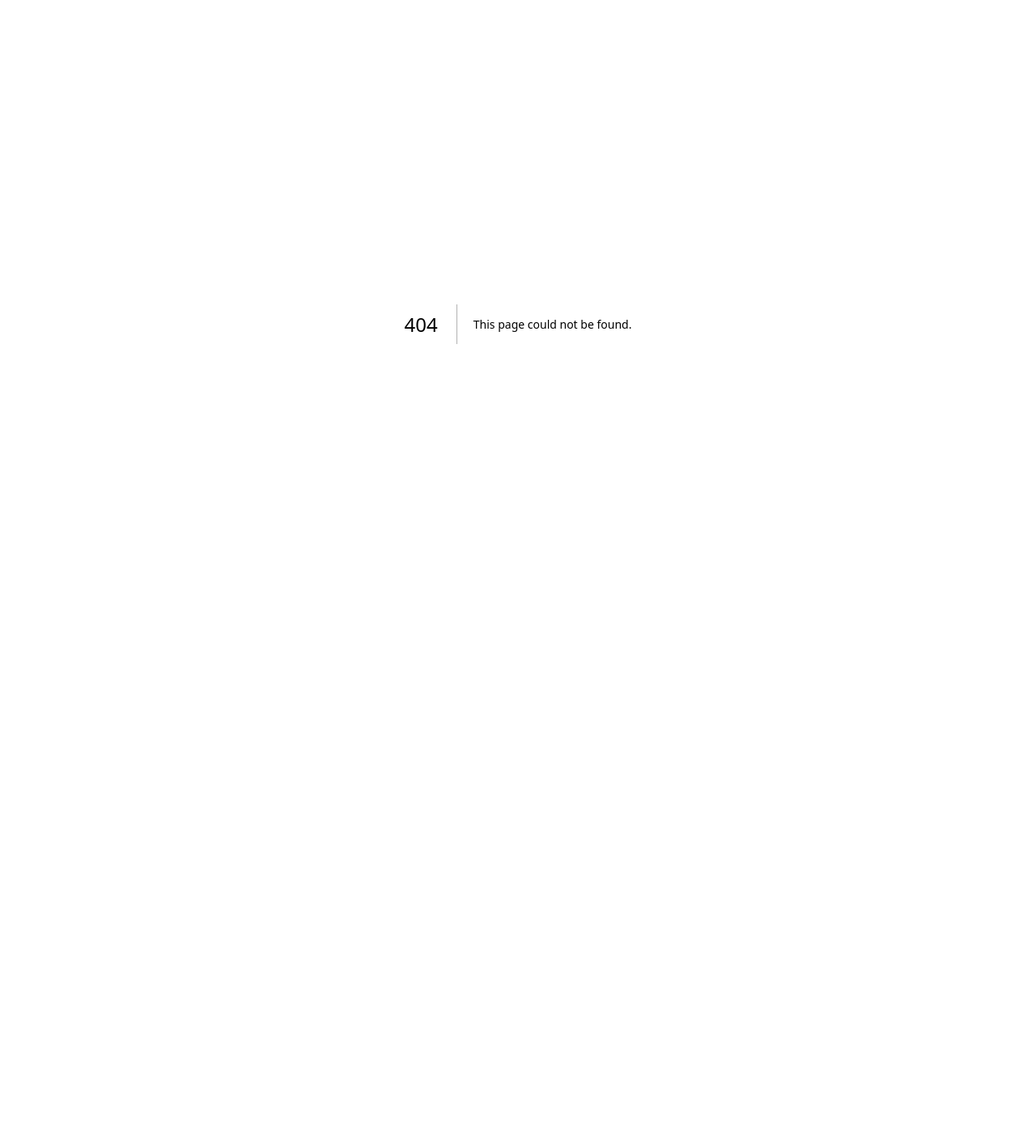
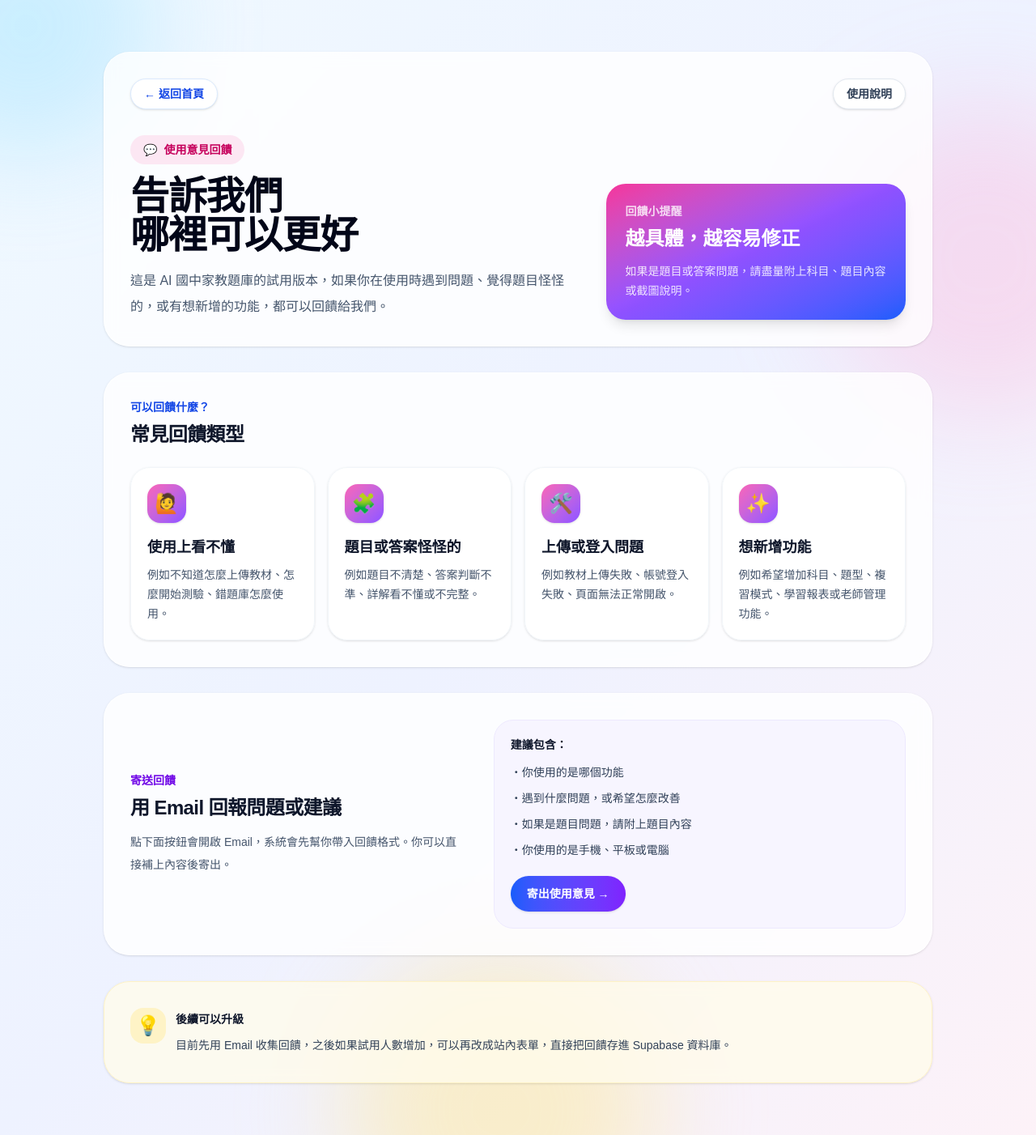
Before and after one commit to opceagle2026/ai-junior-tutor, a Next.js app: page /feedback in a window 1280 px wide. Before the commit this address had no page. Shown: the whole page at 81% size. Before the commit the page ends 800 px from the top, so only its background shows below. Built offline with nearby package versions, Linux system fonts and the light colour scheme.

Commit message:
新增使用意見回饋入口

```diff
--- /dev/null
+++ b/app/feedback/page.tsx
@@ -0,0 +1,189 @@
+import Link from "next/link";
+
+const feedbackTypes = [
+  {
+    title: "使用上看不懂",
+    description: "例如不知道怎麼上傳教材、怎麼開始測驗、錯題庫怎麼使用。",
+    icon: "🙋",
+  },
+  {
+    title: "題目或答案怪怪的",
+    description: "例如題目不清楚、答案判斷不準、詳解看不懂或不完整。",
+    icon: "🧩",
+  },
+  {
+    title: "上傳或登入問題",
+    description: "例如教材上傳失敗、帳號登入失敗、頁面無法正常開啟。",
+    icon: "🛠️",
+  },
+  {
+    title: "想新增功能",
+    description: "例如希望增加科目、題型、複習模式、學習報表或老師管理功能。",
+    icon: "✨",
+  },
+];
+
+export default function FeedbackPage() {
+  const feedbackEmail = "sandrine0916@gmail.com";
+  const mailSubject = encodeURIComponent("AI 國中家教題庫使用意見回饋");
+  const mailBody = encodeURIComponent(`您好，我想回饋 AI 國中家教題庫：
+
+1. 我使用的功能：
+例如：上傳教材／線上測驗／錯題庫／錯題複習／學習統計／後台管理
+
+2. 遇到的問題或建議：
+
+
+3. 如果是題目問題，請貼上題目內容或截圖說明：
+
+
+4. 使用裝置：
+例如：手機／平板／電腦
+
+謝謝。`);
+
+  return (
+    <main className="relative min-h-screen overflow-hidden bg-gradient-to-br from-sky-50 via-indigo-50 to-pink-50 px-6 py-10 text-slate-900 sm:py-16">
+      <div
+        className="pointer-events-none absolute left-[-8rem] top-[-8rem] h-80 w-80 rounded-full bg-sky-300/30 blur-3xl"
+        aria-hidden="true"
+      />
+      <div
+        className="pointer-events-none absolute right-[-8rem] top-32 h-96 w-96 rounded-full bg-pink-300/30 blur-3xl"
+        aria-hidden="true"
+      />
+      <div
+        className="pointer-events-none absolute bottom-[-10rem] left-1/3 h-96 w-96 rounded-full bg-amber-200/40 blur-3xl"
+        aria-hidden="true"
+      />
+
+      <div className="relative mx-auto flex w-full max-w-5xl flex-col gap-8">
+        <header className="overflow-hidden rounded-[2rem] border border-white/70 bg-white/80 p-6 shadow-sm backdrop-blur sm:p-8">
+          <div className="flex flex-col gap-4 sm:flex-row sm:items-center sm:justify-between">
+            <Link
+              href="/"
+              className="inline-flex w-fit items-center rounded-full border border-blue-100 bg-white px-4 py-2 text-sm font-semibold text-blue-700 shadow-sm hover:bg-blue-50"
+            >
+              ← 返回首頁
+            </Link>
+
+            <Link
+              href="/about"
+              className="inline-flex w-fit rounded-full border border-slate-200 bg-white px-4 py-2 text-sm font-bold text-slate-700 shadow-sm hover:border-blue-200 hover:bg-blue-50 hover:text-blue-700"
+            >
+              使用說明
+            </Link>
+          </div>
+
+          <div className="mt-8 grid gap-8 lg:grid-cols-[1.2fr_0.8fr] lg:items-end">
+            <div>
+              <div className="inline-flex w-fit items-center gap-2 rounded-full bg-pink-100 px-4 py-2 text-sm font-bold text-pink-700">
+                <span aria-hidden="true">💬</span>
+                使用意見回饋
+              </div>
+
+              <h1 className="mt-4 text-4xl font-black tracking-tight text-slate-950 sm:text-5xl">
+                告訴我們
+                <br />
+                哪裡可以更好
+              </h1>
+
+              <p className="mt-4 max-w-2xl text-base leading-8 text-slate-600">
+                這是 AI 國中家教題庫的試用版本，如果你在使用時遇到問題、覺得題目怪怪的，或有想新增的功能，都可以回饋給我們。
+              </p>
+            </div>
+
+            <div className="rounded-3xl bg-gradient-to-br from-pink-500 via-violet-500 to-blue-600 p-6 text-white shadow-lg">
+              <p className="text-sm font-semibold text-white/80">
+                回饋小提醒
+              </p>
+              <p className="mt-2 text-2xl font-black">
+                越具體，越容易修正
+              </p>
+              <p className="mt-3 text-sm leading-6 text-white/85">
+                如果是題目或答案問題，請盡量附上科目、題目內容或截圖說明。
+              </p>
+            </div>
+          </div>
+        </header>
+
+        <section className="rounded-[2rem] border border-white/70 bg-white/80 p-6 shadow-sm backdrop-blur sm:p-8">
+          <div className="mb-6">
+            <p className="text-sm font-bold text-blue-700">可以回饋什麼？</p>
+            <h2 className="mt-2 text-2xl font-black tracking-tight text-slate-900">
+              常見回饋類型
+            </h2>
+          </div>
+
+          <div className="grid gap-4 sm:grid-cols-2 lg:grid-cols-4">
+            {feedbackTypes.map((type) => (
+              <div
+                key={type.title}
+                className="rounded-3xl border border-slate-100 bg-white/90 p-5 shadow-sm"
+              >
+                <div className="flex h-12 w-12 items-center justify-center rounded-2xl bg-gradient-to-br from-pink-400 to-violet-500 text-2xl shadow-sm">
+                  {type.icon}
+                </div>
+
+                <h3 className="mt-4 text-lg font-black text-slate-900">
+                  {type.title}
+                </h3>
+
+                <p className="mt-2 text-sm leading-6 text-slate-600">
+                  {type.description}
+                </p>
+              </div>
+            ))}
+          </div>
+        </section>
+
+        <section className="rounded-[2rem] border border-white/70 bg-white/80 p-6 shadow-sm backdrop-blur sm:p-8">
+          <div className="grid gap-8 lg:grid-cols-[0.9fr_1.1fr] lg:items-center">
+            <div>
+              <p className="text-sm font-bold text-violet-700">寄送回饋</p>
+              <h2 className="mt-2 text-2xl font-black tracking-tight text-slate-900">
+                用 Email 回報問題或建議
+              </h2>
+              <p className="mt-3 text-sm leading-7 text-slate-600">
+                點下面按鈕會開啟 Email，系統會先幫你帶入回饋格式。你可以直接補上內容後寄出。
+              </p>
+            </div>
+
+            <div className="rounded-3xl border border-violet-100 bg-violet-50/80 p-5">
+              <p className="text-sm font-bold text-slate-900">建議包含：</p>
+
+              <ul className="mt-3 space-y-2 text-sm leading-6 text-slate-700">
+                <li>・你使用的是哪個功能</li>
+                <li>・遇到什麼問題，或希望怎麼改善</li>
+                <li>・如果是題目問題，請附上題目內容</li>
+                <li>・你使用的是手機、平板或電腦</li>
+              </ul>
+
+              <a
+                href={`mailto:${feedbackEmail}?subject=${mailSubject}&body=${mailBody}`}
+                className="mt-5 inline-flex rounded-full bg-gradient-to-r from-blue-600 to-violet-600 px-5 py-3 text-sm font-black text-white shadow-sm hover:from-blue-700 hover:to-violet-700"
+              >
+                寄出使用意見 →
+              </a>
+            </div>
+          </div>
+        </section>
+
+        <section className="rounded-[2rem] border border-amber-100 bg-amber-50/80 p-6 text-sm leading-7 text-slate-700 shadow-sm backdrop-blur sm:p-8">
+          <div className="flex gap-3">
+            <div className="flex h-11 w-11 shrink-0 items-center justify-center rounded-2xl bg-amber-100 text-2xl">
+              💡
+            </div>
+
+            <div>
+              <p className="font-black text-slate-900">後續可以升級</p>
+              <p className="mt-1">
+                目前先用 Email 收集回饋，之後如果試用人數增加，可以再改成站內表單，直接把回饋存進 Supabase 資料庫。
+              </p>
+            </div>
+          </div>
+        </section>
+      </div>
+    </main>
+  );
+}
--- a/app/page.tsx
+++ b/app/page.tsx
@@ -266,6 +266,13 @@ export default async function Home() {
                   </Link>
 
                   <Link
+                    href="/feedback"
+                    className="rounded-full border border-slate-200 bg-white px-5 py-2 text-sm font-semibold text-slate-700 shadow-sm hover:border-pink-200 hover:bg-pink-50 hover:text-pink-700"
+                  >
+                    意見回饋
+                  </Link>
+
+                  <Link
                     href={isAdminUser ? "/admin" : "/practice"}
                     className="rounded-full bg-gradient-to-r from-blue-600 to-violet-600 px-5 py-2 text-sm font-semibold text-white shadow-sm hover:from-blue-700 hover:to-violet-700"
                   >
@@ -281,6 +288,13 @@ export default async function Home() {
                     className="rounded-full border border-slate-200 bg-white px-5 py-2 text-sm font-semibold text-slate-700 shadow-sm hover:border-blue-200 hover:bg-blue-50 hover:text-blue-700"
                   >
                     使用說明
+                  </Link>
+
+                  <Link
+                    href="/feedback"
+                    className="rounded-full border border-slate-200 bg-white px-5 py-2 text-sm font-semibold text-slate-700 shadow-sm hover:border-pink-200 hover:bg-pink-50 hover:text-pink-700"
+                  >
+                    意見回饋
                   </Link>
 
                   <Link
```
